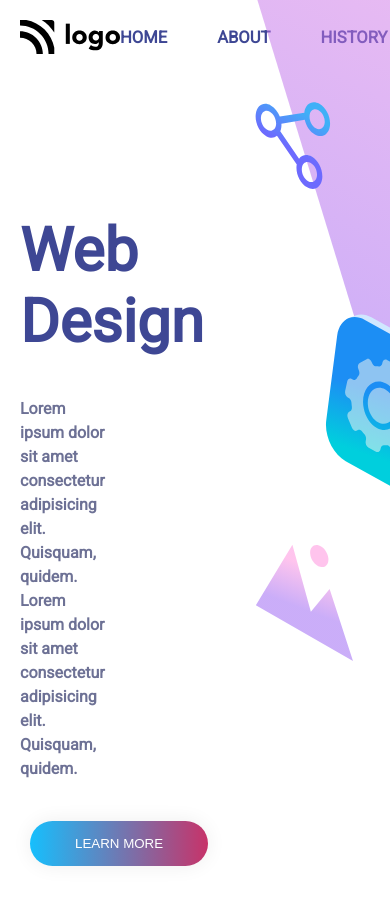
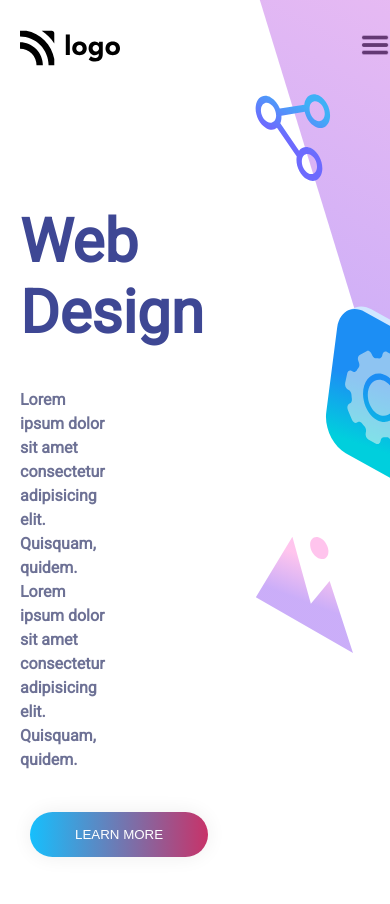
Before and after one commit to ManiTej31/8-Web-Design-Landing-Page, a website: page index.html in a window 390 px wide. Shown: the top 904 px of the page. Drawn offline with Linux system fonts and the light colour scheme.

Commit message:
back cover fix

```diff
--- a/css/index.css
+++ b/css/index.css
@@ -52,7 +52,7 @@ nav>img{
     display: flex;
 }
 .imgs-div{
-    /* background-image: url(./images/backcover.svg); */
+    background-image: url(/images/backcover.svg);
     margin-top: -80px;
     padding-top: 80px;
 }
@@ -100,3 +100,31 @@ h4{
     display: block;
     border: none;
 }
+
+.bars{
+    display:none;
+}
+
+
+/* rèsponsive */
+@media screen and (max-width: 715px){
+    .signin-btn,
+    .nav-items{
+        display:none
+    }
+
+    nav>img{
+        margin-top:30px;
+    }
+
+    .bars{
+        display:inline;
+    }
+
+    .ham{
+        width:30px;
+        margin-top: 30px;
+    }
+}
+
+/* style="background-image:url(./images/backcover.svg);" */
--- a/index.html
+++ b/index.html
@@ -25,6 +25,9 @@
           <h5 class="nav-item">CONTACT</h5>
         </div>
         <button class="signin-btn">SIGN IN</button>
+        <div class="bars">
+            <img class="ham"src="./images/ham.png" alt="">
+        </div>
       </nav>
       <div class="intro-section">
         <div class="left-section">
@@ -36,7 +39,7 @@
           </h4>
           <button class="learn-more-btn">LEARN MORE</button>
         </div>
-        <div class="imgs-div" style="background-image:url(./images/backcover.svg);">
+        <div class="imgs-div" >
           <img src="./images/vector.svg" alt="vector-img" class="vector-img" />
           <img
             src="./images/vector-dot.svg"
```
Also changed, not shown: images/ham.png (added).
